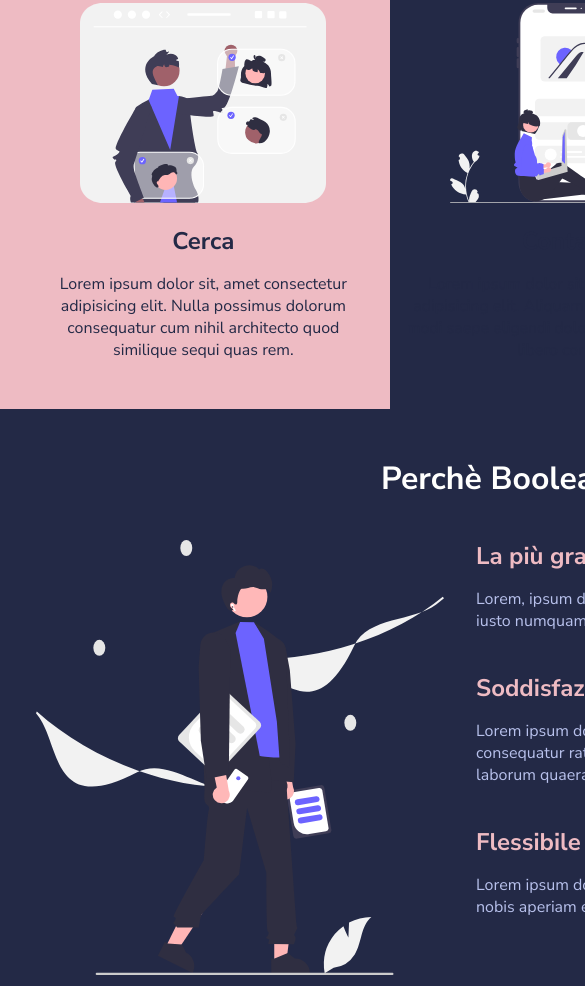
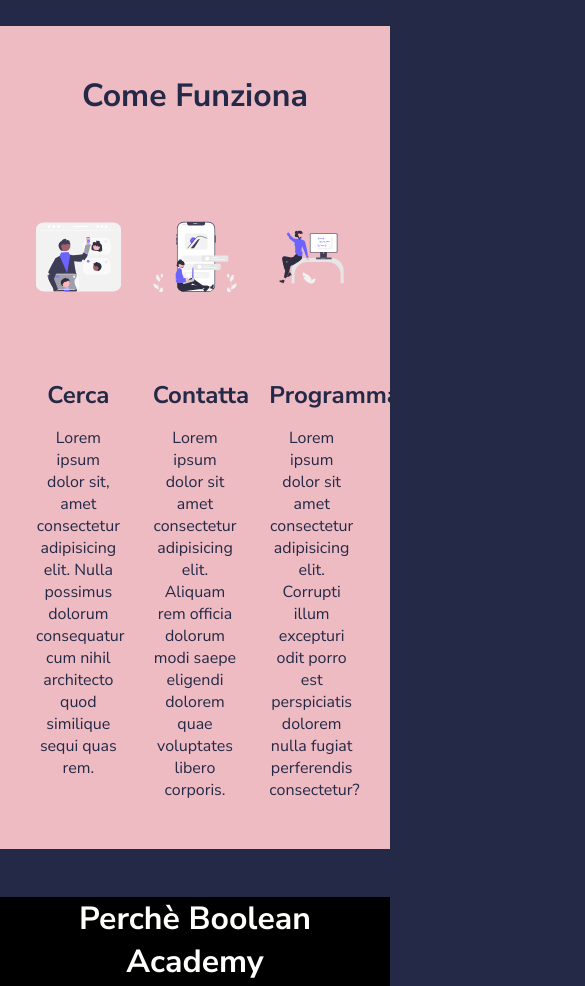
Before and after one commit to MorettiAndrea/html-css-resp-wannabe, a plain HTML site: page index.html in a window 390 px wide. Shown: the part 723-1709 px from the top of the page, 585 px wide, since content can reach past the window. Drawn offline with Linux system fonts and the light colour scheme.

Commit message:
correzioni base

```diff
--- a/css/style.css
+++ /dev/null
@@ -1,129 +0,0 @@
-/*************************************************
-    GENERAL STYLES
- *************************************************/
-*,
-*::before,
-*::after {
-    margin: 0;
-    padding: 0;
-    box-sizing: border-box;
-}
-
-body {
-    font-family: 'Nunito Sans', sans-serif;
-    color: #b8c1ec;
-    background: #232946;
-}
-
-h1,
-h2,
-h3 {
-    color: #eebbc3;
-}
-
-h1 {
-    margin-bottom: 3rem;
-    font-size: 2.5rem;
-}
-
-h2 {
-    margin-bottom: 2.5rem;
-    font-size: 2rem;
-    color: #fffffe;
-}
-
-h3 {
-    margin-bottom: 1rem;
-    font-size: 1.5rem;
-}
-
-img {
-    max-width: 100%;
-}
-
-/************************************************
-    UTILITIES
- ************************************************/
-
-/* LAYOUT */
-.container {
-    width: 1140px;
-    margin: 0 auto;
-    padding: 0 20px;
-}
-
-.row {
-    display: flex;
-}
-
-.col {
-    padding-left: 1rem;
-    padding-right: 1rem;
-}
-
-/* TEXT */
-.text-center {
-    text-align: center;
-}
-
-/************************************************
-    SITE SECTIONS
- ************************************************/
-
-/* HEADER */
-.site-header {
-    margin-top: 3rem;
-}
-
-/* LESSONS SECTION */
-.lessons .col {
-    width: 50%;
-}
-
-.lessons .col img {
-    height: 200px;
-    margin-bottom: 1rem;
-}
-
-/* STEPS SECTION */
-.steps {
-    margin: 3rem 0;
-    padding: 3rem 0;
-    color: #232946;
-    background: #eebbc3;
-}
-
-.steps h2,
-.steps h3 {
-    color: #232946;
-}
-
-.steps .col {
-    width: calc(100% / 3);
-}
-
-.steps .col img {
-    height: 200px;
-    margin-bottom: 1rem;
-}
-
-/* WHY US SECTION */
-.why-us {
-    margin-bottom: 3rem;
-}
-.why-us .col-left {
-    width: 40%;
-}
-
-.why-us .col-right {
-    width: 60%;
-}
-
-.why-us li {
-    list-style: none;
-    margin-bottom: 2.5rem;
-}
-
-/************************************************
-    SOLUZIONE RESPONSIVE
- ************************************************/
--- a/index.html
+++ b/index.html
@@ -9,7 +9,7 @@
       rel="stylesheet"
     />
     <!-- Main Styles -->
-        <link rel="stylesheet" href="./css/style.css" />
+    <link rel="stylesheet" href="style.css" />
   </head>
   <body>
     <!--
@@ -32,25 +32,22 @@
           <div class="row">
             <div class="col">
               <div class="card">
-                                <img
-                                    src="./img/home.svg"
-                                    alt="Lezioni a casa tua"
-                                />
+                <img src="./img/home.svg" alt="Lezioni a casa tua" />
                 <h3 class="title">A casa tua</h3>
                 <p class="text">
-                                    Lorem ipsum dolor sit amet consectetur adipisicing elit. Nihil iure veniam aliquid rerum quo reprehenderit.
+                  Lorem ipsum dolor sit amet consectetur adipisicing elit. Nihil
+                  iure veniam aliquid rerum quo reprehenderit.
                 </p>
               </div>
             </div>
             <div class="col">
               <div class="card">
-                                <img
-                                    src="./img/online.svg"
-                                    alt="Lezioni online"
-                                />
+                <img src="./img/online.svg" alt="Lezioni online" />
                 <h3 class="title">Online</h3>
                 <p class="text">
-                                    Lorem ipsum dolor sit amet consectetur adipisicing elit. Assumenda tempore necessitatibus minus, blanditiis corporis placeat!
+                  Lorem ipsum dolor sit amet consectetur adipisicing elit.
+                  Assumenda tempore necessitatibus minus, blanditiis corporis
+                  placeat!
                 </p>
               </div>
             </div>
@@ -67,25 +64,23 @@
           <div class="row">
             <div class="col">
               <div class="card">
-                                <img
-                                    src="./img/search.svg"
-                                    alt="Guarda i profili"
-                                />
+                <img src="./img/search.svg" alt="Guarda i profili" />
                 <h3 class="title">Cerca</h3>
                 <p class="text">
-                                    Lorem ipsum dolor sit, amet consectetur adipisicing elit. Nulla possimus dolorum consequatur cum nihil architecto quod similique sequi quas rem.
+                  Lorem ipsum dolor sit, amet consectetur adipisicing elit.
+                  Nulla possimus dolorum consequatur cum nihil architecto quod
+                  similique sequi quas rem.
                 </p>
               </div>
             </div>
             <div class="col">
               <div class="card">
-                                <img
-                                    src="./img/contact.svg"
-                                    alt="Contatta senza impegno"
-                                />
+                <img src="./img/contact.svg" alt="Contatta senza impegno" />
                 <h3 class="title">Contatta</h3>
                 <p class="text">
-                                    Lorem ipsum dolor sit amet consectetur adipisicing elit. Aliquam rem officia dolorum modi saepe eligendi dolorem quae voluptates libero corporis.
+                  Lorem ipsum dolor sit amet consectetur adipisicing elit.
+                  Aliquam rem officia dolorum modi saepe eligendi dolorem quae
+                  voluptates libero corporis.
                 </p>
               </div>
             </div>
@@ -97,7 +92,9 @@
                 />
                 <h3 class="title">Programma</h3>
                 <p class="text">
-                                    Lorem ipsum dolor sit amet consectetur adipisicing elit. Corrupti illum excepturi odit porro est perspiciatis dolorem nulla fugiat perferendis consectetur?
+                  Lorem ipsum dolor sit amet consectetur adipisicing elit.
+                  Corrupti illum excepturi odit porro est perspiciatis dolorem
+                  nulla fugiat perferendis consectetur?
                 </p>
               </div>
             </div>
@@ -113,29 +110,34 @@
           <h2 class="text-center">Perchè Boolean Academy</h2>
           <div class="row">
             <div class="col col-left">
-                            <img
-                                src="./img/why.svg"
-                                alt="Perchè scegliere Boolean Academy"
-                            />
+              <img src="./img/why.svg" alt="Perchè scegliere Boolean Academy" />
             </div>
             <div class="col col-right">
               <ul>
                 <li>
                   <h3>La più grande scuola d'Italia</h3>
                   <p>
-                                        Lorem, ipsum dolor sit amet consectetur adipisicing elit. Dolores provident ducimus iusto numquam, perspiciatis aspernatur veniam culpa praesentium quaerat nihil?
+                    Lorem, ipsum dolor sit amet consectetur adipisicing elit.
+                    Dolores provident ducimus iusto numquam, perspiciatis
+                    aspernatur veniam culpa praesentium quaerat nihil?
                   </p>
                 </li>
                 <li>
                   <h3>Soddisfazione Garantita</h3>
                   <p>
-                                        Lorem ipsum dolor sit amet, consectetur adipisicing elit. Neque eveniet, vel sed consequatur ratione praesentium nemo quam necessitatibus esse porro recusandae laborum quaerat voluptatem quod, accusamus eligendi voluptate cum a.
+                    Lorem ipsum dolor sit amet, consectetur adipisicing elit.
+                    Neque eveniet, vel sed consequatur ratione praesentium nemo
+                    quam necessitatibus esse porro recusandae laborum quaerat
+                    voluptatem quod, accusamus eligendi voluptate cum a.
                   </p>
                 </li>
                 <li>
                   <h3>Flessibile e Conveniente</h3>
                   <p>
-                                        Lorem ipsum dolor sit amet consectetur adipisicing elit. Laborum facere impedit rem, nobis aperiam est velit, pariatur nam cum a molestiae soluta officiis quibusdam totam.
+                    Lorem ipsum dolor sit amet consectetur adipisicing elit.
+                    Laborum facere impedit rem, nobis aperiam est velit,
+                    pariatur nam cum a molestiae soluta officiis quibusdam
+                    totam.
                   </p>
                 </li>
               </ul>
--- /dev/null
+++ b/style.css
@@ -0,0 +1,156 @@
+/*************************************************
+    GENERAL STYLES
+ *************************************************/
+*,
+*::before,
+*::after {
+  margin: 0;
+  padding: 0;
+  box-sizing: border-box;
+}
+
+body {
+  font-family: "Nunito Sans", sans-serif;
+  color: #b8c1ec;
+  background: #232946;
+}
+
+h1,
+h2,
+h3 {
+  color: #eebbc3;
+}
+
+h1 {
+  margin-bottom: 3rem;
+  font-size: 2.5rem;
+}
+
+h2 {
+  margin-bottom: 2.5rem;
+  font-size: 2rem;
+  color: #fffffe;
+}
+
+h3 {
+  margin-bottom: 1rem;
+  font-size: 1.5rem;
+}
+
+img {
+  max-width: 100%;
+}
+
+/************************************************
+    UTILITIES
+ ************************************************/
+
+/* LAYOUT */
+.container {
+  width: 1140px;
+  margin: 0 auto;
+  padding: 0 20px;
+}
+
+.row {
+  display: flex;
+}
+
+.col {
+  padding-left: 1rem;
+  padding-right: 1rem;
+}
+
+/* TEXT */
+.text-center {
+  text-align: center;
+}
+
+/************************************************
+    SITE SECTIONS
+ ************************************************/
+
+/* HEADER */
+.site-header {
+  margin-top: 3rem;
+}
+
+/* LESSONS SECTION */
+.lessons .col {
+  width: 50%;
+}
+
+.lessons .col img {
+  height: 200px;
+  margin-bottom: 1rem;
+}
+
+/* STEPS SECTION */
+.steps {
+  margin: 3rem 0;
+  padding: 3rem 0;
+  color: #232946;
+  background: #eebbc3;
+}
+
+.steps h2,
+.steps h3 {
+  color: #232946;
+}
+
+.steps .col {
+  width: calc(100% / 3);
+}
+
+.steps .col img {
+  height: 200px;
+  margin-bottom: 1rem;
+}
+
+/* WHY US SECTION */
+.why-us {
+  margin-bottom: 3rem;
+}
+.why-us .col-left {
+  width: 40%;
+}
+
+.why-us .col-right {
+  width: 60%;
+}
+
+.why-us li {
+  list-style: none;
+  margin-bottom: 2.5rem;
+}
+
+/************************************************
+    SOLUZIONE RESPONSIVE
+ ************************************************/
+/* correzioni setting-base */
+.row {
+  flex-wrap: wrap;
+}
+
+.container {
+  max-width: 100%;
+}
+/* fine correzioni set base */
+
+/* da 779px a 481px */
+@media screen and (max-width: 780px) {
+  .col {
+    width: calc(100% / 3);
+  }
+}
+
+/* fine da 779px a 481px*/
+
+/*  small size */
+
+@media screen and (max-width: 480px) {
+  .why-us {
+    background: black;
+    margin-bottom: -3rem;
+  }
+}
```
Lines whose indentation alone changed are shown as unchanged.
